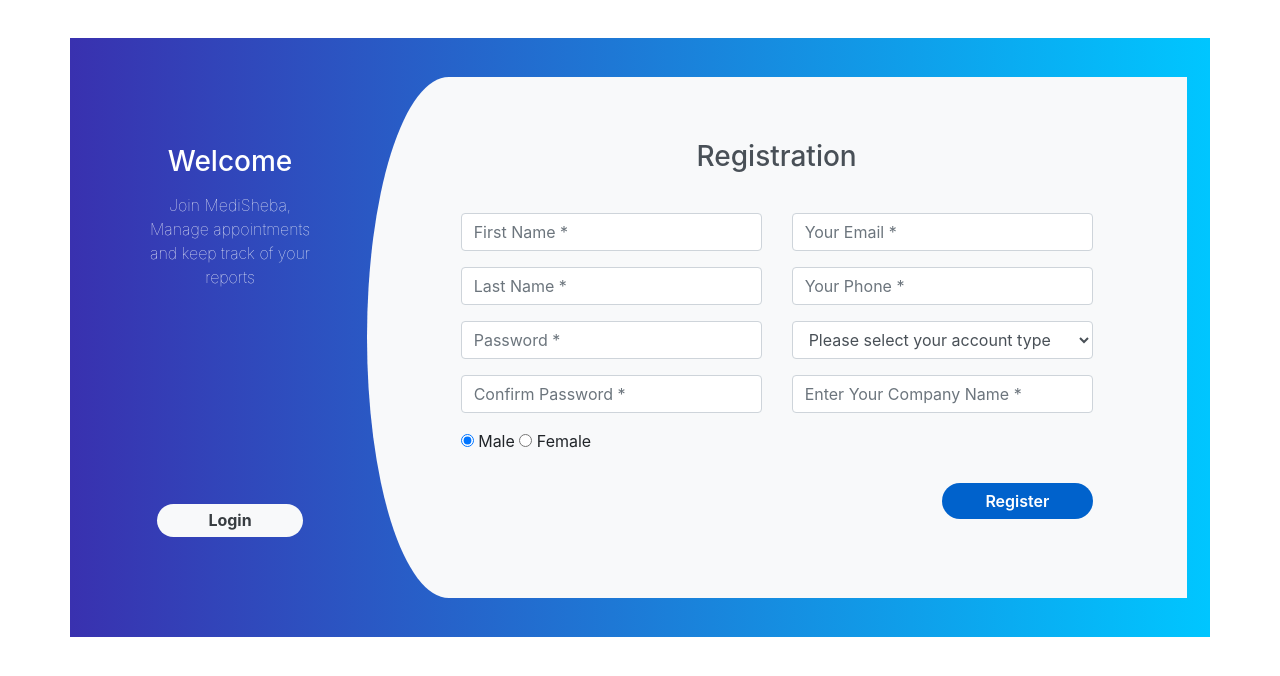
After one commit to Soham-Khisa/MediSheba, a Django app: template templates/registration.html in a window 1280 px wide. The commit adds this page. Shown: the top 676 px of the page. Run offline with Django 3.2, Linux system fonts and the light colour scheme; the template is opened without the code that fills it, so the values that code supplies are empty; some libraries are stand-ins or nearby versions.

Commit message:
New Registration Page added

```diff
--- a/LogIn/views.py
+++ b/LogIn/views.py
@@ -44,4 +44,4 @@ def submit(request):
 
 
 def signup(request):
-    return render(request, "SignUp.html")
+    return render(request, "registration.html")
--- /dev/null
+++ b/static/css/registration.css
@@ -0,0 +1,95 @@
+.register{
+    background: -webkit-linear-gradient(left, #3931af, #00c6ff);
+    margin-top: 3%;
+    padding: 3%;
+}
+.register-left{
+    text-align: center;
+    color: #fff;
+    margin-top: 4%;
+}
+.register-left input{
+    border: none;
+    border-radius: 1.5rem;
+    padding: 2%;
+    width: 60%;
+    background: #f8f9fa;
+    font-weight: bold;
+    color: #383d41;
+    margin-top: 30%;
+    margin-bottom: 3%;
+    cursor: pointer;
+}
+.register-right{
+    background: #f8f9fa;
+    border-top-left-radius: 10% 50%;
+    border-bottom-left-radius: 10% 50%;
+}
+.register-left img{
+    margin-top: 15%;
+    margin-bottom: 5%;
+    width: 25%;
+    -webkit-animation: mover 2s infinite  alternate;
+    animation: mover 1s infinite  alternate;
+}
+@-webkit-keyframes mover {
+    0% { transform: translateY(0); }
+    100% { transform: translateY(-20px); }
+}
+@keyframes mover {
+    0% { transform: translateY(0); }
+    100% { transform: translateY(-20px); }
+}
+.register-left p{
+    font-weight: lighter;
+    padding: 12%;
+    margin-top: -9%;
+}
+.register .register-form{
+    padding: 10%;
+    margin-top: 10%;
+}
+.btnRegister{
+    float: right;
+    margin-top: 10%;
+    border: none;
+    border-radius: 1.5rem;
+    padding: 2%;
+    background: #0062cc;
+    color: #fff;
+    font-weight: 600;
+    width: 50%;
+    cursor: pointer;
+}
+.register .nav-tabs{
+    margin-top: 3%;
+    border: none;
+    background: #0062cc;
+    border-radius: 1.5rem;
+    width: 28%;
+    float: right;
+}
+.register .nav-tabs .nav-link{
+    padding: 2%;
+    height: 34px;
+    font-weight: 600;
+    color: #fff;
+    border-top-right-radius: 1.5rem;
+    border-bottom-right-radius: 1.5rem;
+}
+.register .nav-tabs .nav-link:hover{
+    border: none;
+}
+.register .nav-tabs .nav-link.active{
+    width: 100px;
+    color: #0062cc;
+    border: 2px solid #0062cc;
+    border-top-left-radius: 1.5rem;
+    border-bottom-left-radius: 1.5rem;
+}
+.register-heading{
+    text-align: center;
+    margin-top: 8%;
+    margin-bottom: -15%;
+    color: #495057;
+}
--- a/templates/SignUp.html
+++ b/templates/SignUp.html
@@ -40,6 +40,10 @@
             <input type="password" id="cpass" name="cpass" class="block"></h1>
             <h1>{{ error_message }}</h1>
             <br>
+            <input type="radio" id="male" name="gender" value="male" class="block">
+            <label for="male">Male</label><br>
+            <input type="radio" id="female" name="gender" value="female" class="block">
+            <label for="female">Female</label><br>
             <h1>
             <button class="block" type="submit">Submit</button>
             </h1>
--- /dev/null
+++ b/templates/registration.html
@@ -0,0 +1,91 @@
+{% load static %}
+<!DOCTYPE html>
+<html lang="en">
+
+
+<head>
+    <link href="//maxcdn.bootstrapcdn.com/bootstrap/4.1.1/css/bootstrap.min.css" rel="stylesheet" id="bootstrap-css">
+    <script src="//maxcdn.bootstrapcdn.com/bootstrap/4.1.1/js/bootstrap.min.js"></script>
+    <script src="//cdnjs.cloudflare.com/ajax/libs/jquery/3.2.1/jquery.min.js"></script>
+    <link rel="stylesheet" href="{% static 'css/registration.css' %}">
+</head>
+
+<!------ Include the above in your HEAD tag ---------->
+
+<body>
+
+<div class="container register">
+    <div class="row">
+        <div class="col-md-3 register-left">
+            <br>
+            <h3>Welcome</h3>
+            <p>Join MediSheba, Manage appointments and keep track of your reports</p>
+            <br>
+            <br>
+            <br>
+            <br>
+            <input type="submit" name="" value="Login"/><br/>
+        </div>
+        <div class="col-md-9 register-right">
+            <div class="tab-content" id="myTabContent">
+                <div class="tab-pane fade show active" id="home" role="tabpanel" aria-labelledby="home-tab">
+                    <h3 class="register-heading">Registration</h3>
+                    <div class="row register-form">
+                        <div class="col-md-6">
+                            <div class="form-group">
+                                <input type="text" class="form-control" placeholder="First Name *" value="" />
+                            </div>
+                            <div class="form-group">
+                                <input type="text" class="form-control" placeholder="Last Name *" value="" />
+                            </div>
+                            <div class="form-group">
+                                <input type="password" class="form-control" placeholder="Password *" value="" />
+                            </div>
+                            <div class="form-group">
+                                <input type="password" class="form-control"  placeholder="Confirm Password *" value="" />
+                            </div>
+                            <div class="form-group">
+                                <div class="maxl">
+                                    <label class="radio inline">
+                                        <input type="radio" name="gender" value="male" checked>
+                                        <span> Male </span>
+                                    </label>
+                                    <label class="radio inline">
+                                        <input type="radio" name="gender" value="female">
+                                        <span>Female </span>
+                                    </label>
+                                </div>
+                            </div>
+                        </div>
+                        <div class="col-md-6">
+                            <div class="form-group">
+                                <input type="email" class="form-control" placeholder="Your Email *" value="" />
+                            </div>
+                            <div class="form-group">
+                                <input type="text" minlength="10" maxlength="10" name="txtEmpPhone" class="form-control" placeholder="Your Phone *" value="" />
+                            </div>
+                            <div class="form-group">
+                                <select class="form-control">
+                                    <option class="hidden"  selected disabled>Please select your account type</option>
+                                    <option>Doctor</option>
+                                    <option>User</option>
+                                    <option>Hospital</option>
+                                    <option>Blood Bank</option>
+                                </select>
+                            </div>
+                            <div class="form-group">
+                                <input type="text" class="form-control" placeholder="Enter Your Company Name *" value="" />
+                            </div>
+                            <br>
+                            <input type="submit" class="btnRegister"  value="Register"/>
+                        </div>
+                    </div>
+                </div>
+            </div>
+        </div>
+    </div>
+
+</div>
+</body>
+
+</html>
```
